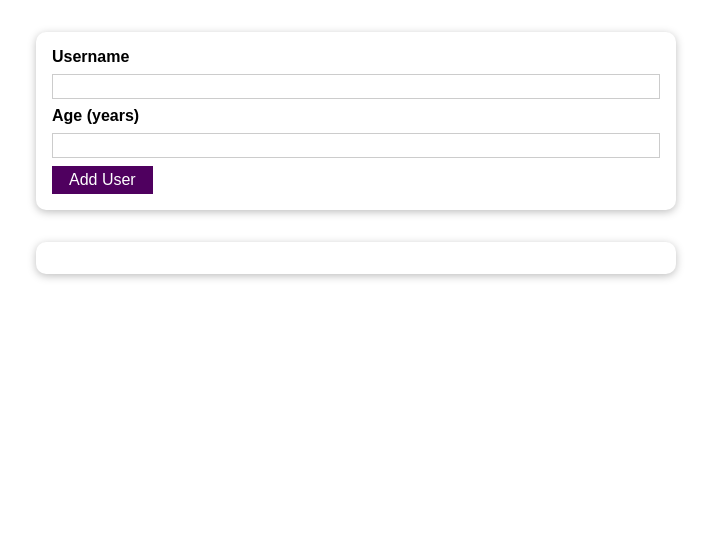
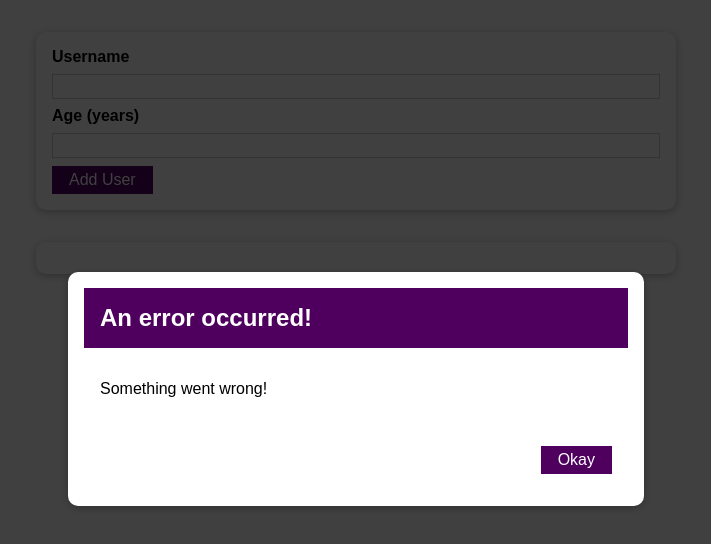
Before and after one commit to ma1379/Student_Tracker_Activity, a React (Create React App) app in the folder 01-starting-project/01-starting-project/: page / in a window 1280 px wide. Shown: the top 544 px of the page, without its empty margins (284-995 px from the left). Built offline with nearby package versions, Linux system fonts and the light colour scheme.

Commit message:
error message

```diff
--- /dev/null
+++ b/01-starting-project/01-starting-project/src/components/UI/ErrorModal.js
@@ -0,0 +1,25 @@
+import React from "react";
+import "./ErrorModal.css";
+import Card from "./Card";
+import Button from "./Button";
+const ErrorModal = (props) => {
+  return (
+    <div>
+      <div className="backdrop" />
+      <div className="modal">
+        <Card>
+          <header className="header">
+            <h2>{props.title}</h2>
+          </header>
+          <div className="content">
+            <p>{props.message}</p>
+          </div>
+          <footer className="actions">
+            <Button>Okay</Button>
+          </footer>
+        </Card>
+      </div>
+    </div>
+  );
+};
+export default ErrorModal;
--- a/01-starting-project/01-starting-project/src/components/users/AddUser.js
+++ b/01-starting-project/01-starting-project/src/components/users/AddUser.js
@@ -2,6 +2,7 @@ import React, { useState } from "react";
 import "./AddUser.css";
 import Card from "../UI/Card";
 import Button from "../UI/Button";
+import ErrorModal from "../UI/ErrorModal";
 const AddUser = (props) => {
   function addUserHandler(event) {
     event.preventDefault();
@@ -24,6 +25,8 @@ const AddUser = (props) => {
     setEnteredAge(event.target.value);
   }
   return (
+    <div>
+        <ErrorModal title='An error occurred!' message='Something went wrong!'></ErrorModal>
     <Card>
       <form onSubmit={addUserHandler}>
         <label htmlFor="username">Username</label>
@@ -47,6 +50,7 @@ const AddUser = (props) => {
         <Button type="submit">Add User</Button>
       </form>
     </Card>
+    </div>
   );
 };
 export default AddUser;
```
